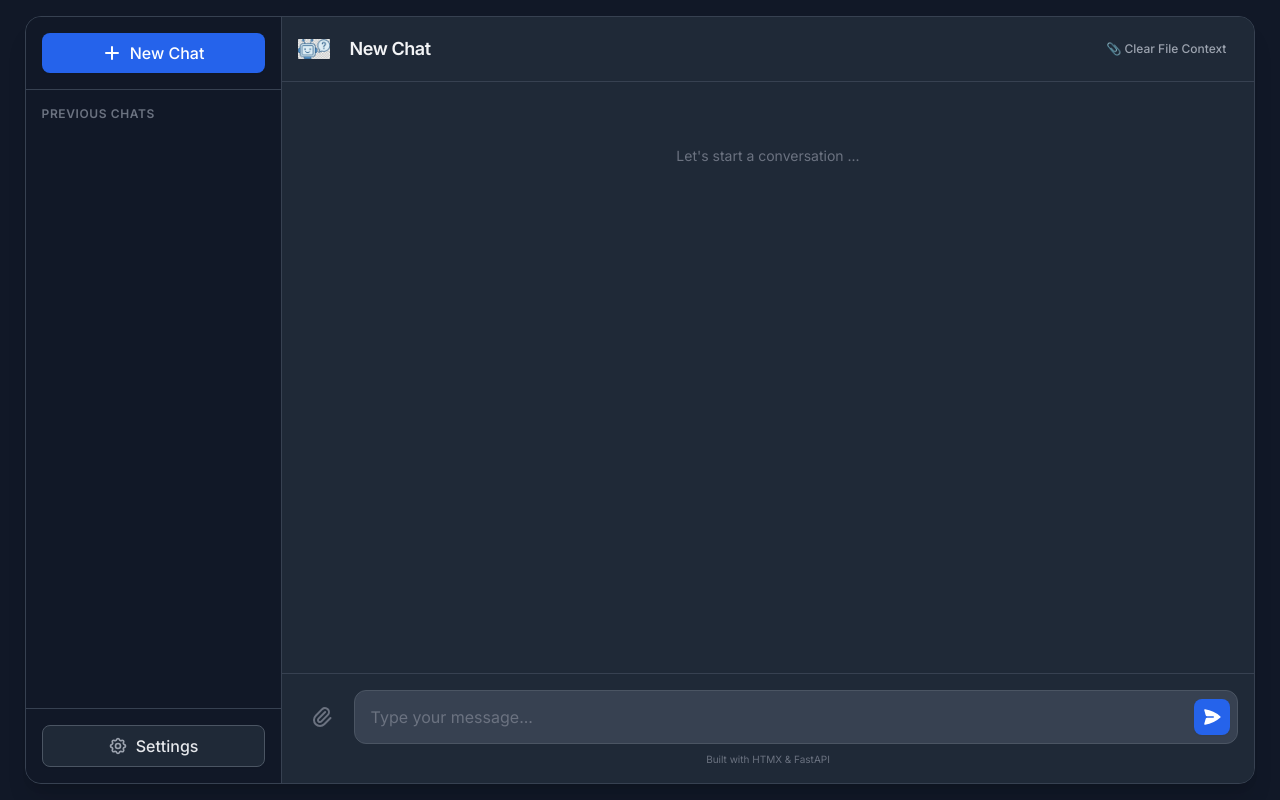
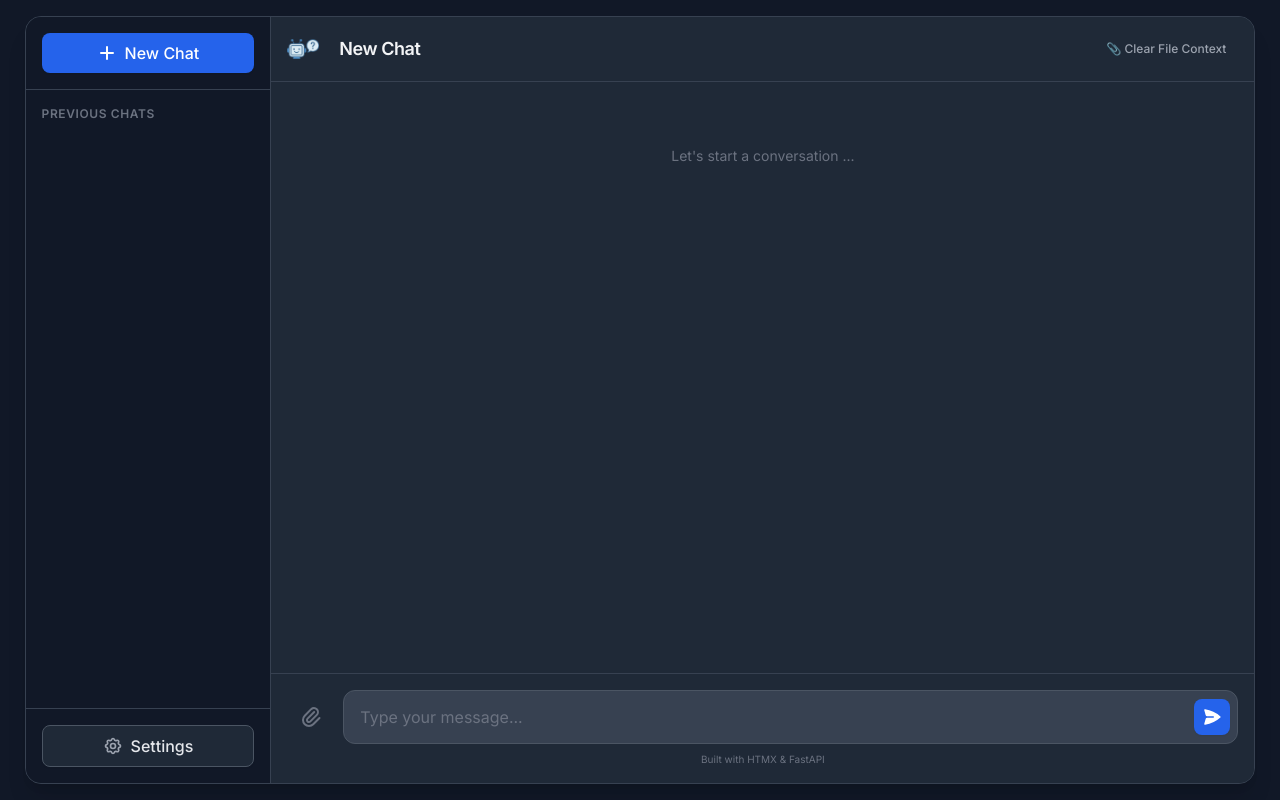
Before and after one commit to hansbakker/htmx_chatbot, a FastAPI app: page / in a window 1280 px wide. Run offline with FastAPI, Linux system fonts and the light colour scheme; data that the repository does not hold is empty; some libraries are stand-ins or nearby versions.

Commit message:
update chatbot icon, and adjust responsive sidebar width in `index.html`.

```diff
--- a/templates/index.html
+++ b/templates/index.html
@@ -103,7 +103,7 @@
 
 		<!-- Sidebar -->
 		<div id="sidebar"
-			class="absolute inset-y-0 left-0 z-40 w-64 bg-gray-50 dark:bg-gray-900 border-r border-gray-100 dark:border-gray-700 flex flex-col transform -translate-x-full md:translate-x-0 md:static md:transform-none transition-transform duration-300 ease-in-out md:flex">
+			class="absolute inset-y-0 left-0 z-40 w-64 md:w-[20%] bg-gray-50 dark:bg-gray-900 border-r border-gray-100 dark:border-gray-700 flex flex-col transform -translate-x-full md:translate-x-0 md:static md:transform-none transition-transform duration-300 ease-in-out md:flex">
 			<div class="p-4 border-b border-gray-100 dark:border-gray-700">
 				<button hx-post="/new-chat" hx-swap="none"
 					class="w-full bg-blue-600 hover:bg-blue-700 text-white font-medium py-2 px-4 rounded-lg transition-colors flex items-center justify-center gap-2 shadow-sm">
```
Also changed, not shown: favicon.ico (added), static/chatbot_icon.png, templates/favicon.ico (deleted).
